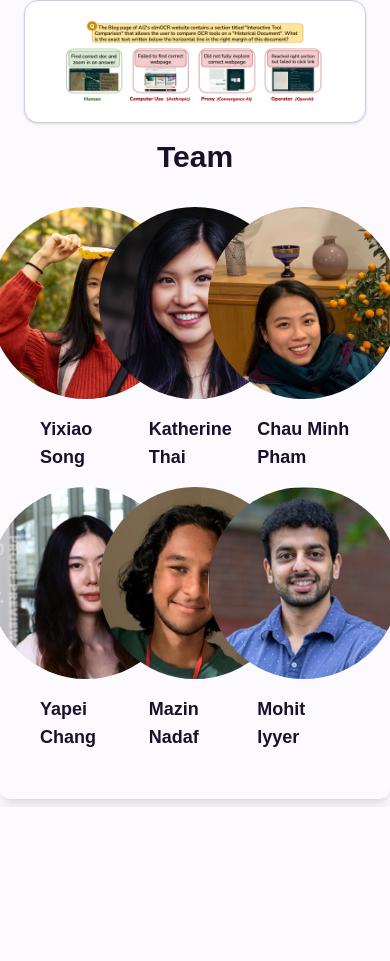
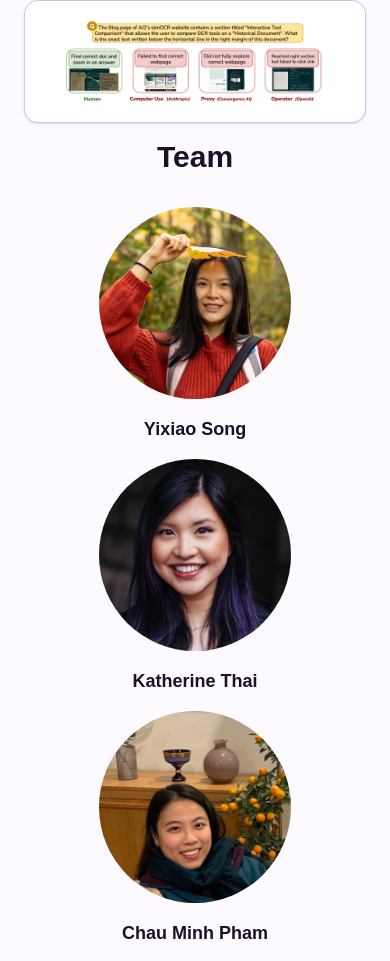
Before and after one commit to seal-qa/seal-qa.github.io, a Next.js app: page / in a window 390 px wide. Shown: the part 2036-2997 px from the top of the page. Before the commit the page ends 2843 px from the top, so only its background shows below. Built offline with nearby package versions, Linux system fonts and the light colour scheme; a web font is replaced by a local one.

Commit message:
fixed team section on mobile

```diff
--- a/src/app/page.tsx
+++ b/src/app/page.tsx
@@ -83,7 +83,7 @@
         </div>
         <div className="w-full flex flex-col items-center justify-center gap-4">
           <h2 className="text-3xl font-bold">Team</h2>
-          <div className="grid grid-cols-3 gap-4 p-4">
+          <div className="grid grid-cols-1 md:grid-cols-3 gap-4 p-4">
             <div className="flex flex-col items-center justify-center gap-4">
               <Avatar className="w-48 h-48">
                 <AvatarImage src="/ysong.png" />
```
